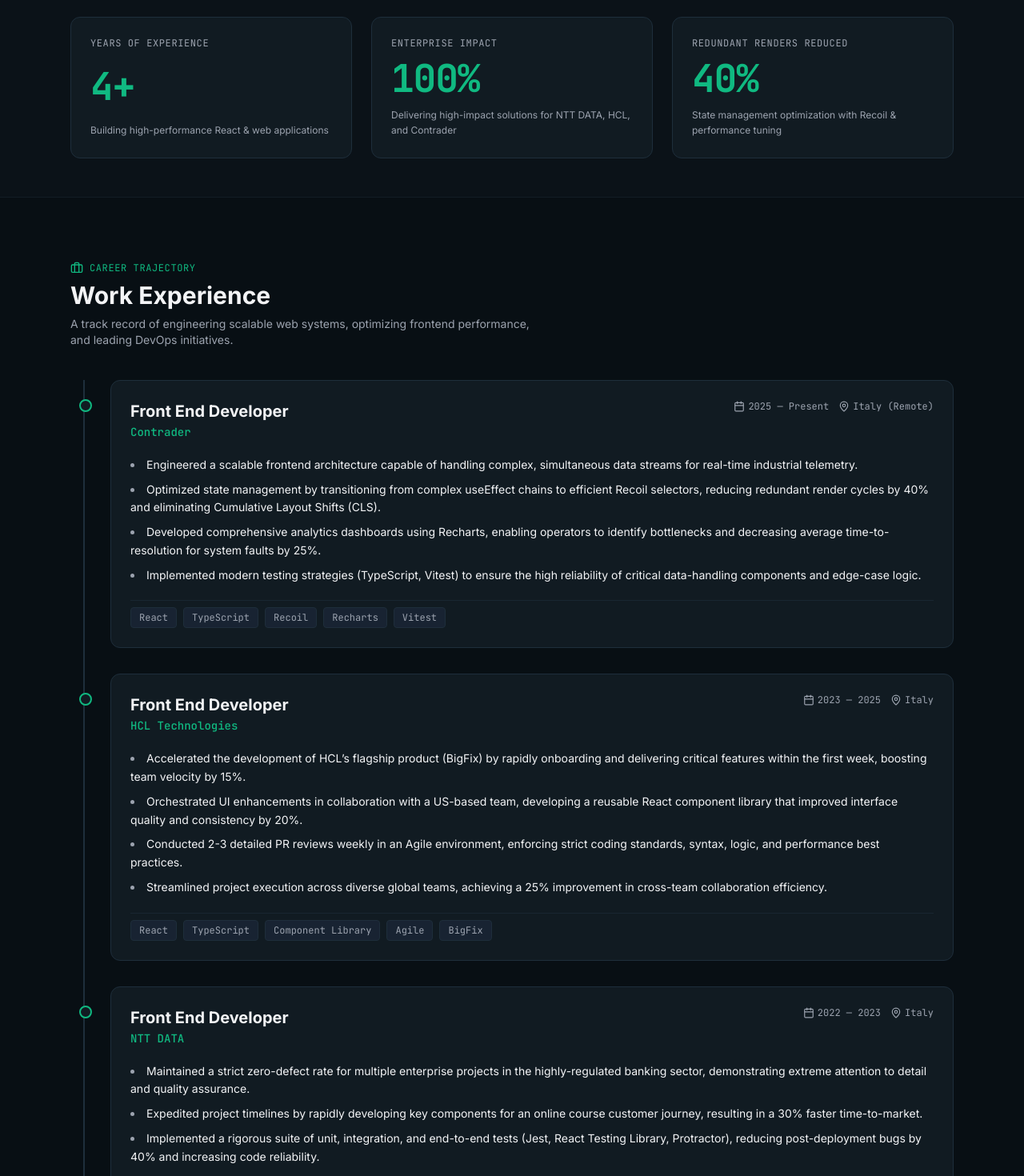
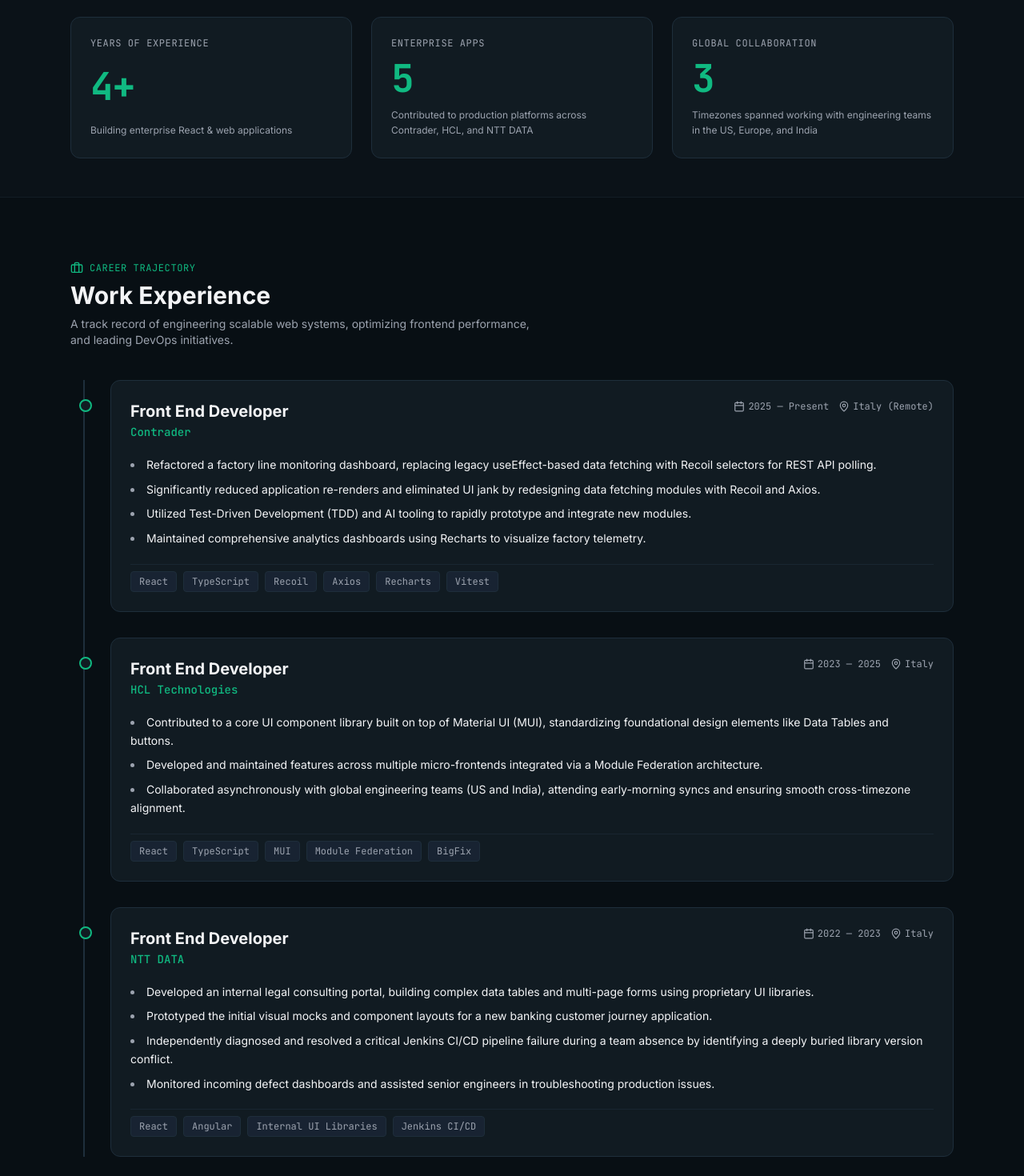
Before and after one commit to davixx95/nextjs-portfolio, a Next.js app: page / in a window 1280 px wide. Shown: the part 740-2210 px from the top of the page at 80% size. Built offline with nearby package versions, Linux system fonts and the light colour scheme.

Commit message:
Update experience, metrics and project data

```diff
--- a/src/components/layout/Header.tsx
+++ b/src/components/layout/Header.tsx
@@ -64,7 +64,10 @@ export function Header() {
         className="hidden md:block absolute w-0 h-0 invisible pointer-events-none"
         aria-hidden="true"
       />
-      <header ref={headerRef} className="sticky top-0 z-40 w-full bg-background/80 backdrop-blur-md border-b border-border transition-colors">
+      <header
+        ref={headerRef}
+        className="sticky top-0 z-40 w-full bg-background/80 backdrop-blur-md border-b border-border transition-colors"
+      >
         <div className="max-w-6xl mx-auto px-4 sm:px-6 h-16 flex items-center justify-between relative z-50">
           {/* Logo / Brand */}
           <a
@@ -107,6 +110,7 @@ export function Header() {
                 title="Download CV"
               >
                 <Download className="w-4 h-4" />
+                CV
               </Button>
             </a>
             <Button
--- a/src/data/experience.json
+++ b/src/data/experience.json
@@ -8,15 +8,16 @@
     "isCurrent": true,
     "type": "Full-Time",
     "highlights": [
-      "Engineered a scalable frontend architecture capable of handling complex, simultaneous data streams for real-time industrial telemetry.",
-      "Optimized state management by transitioning from complex useEffect chains to efficient Recoil selectors, reducing redundant render cycles by 40% and eliminating Cumulative Layout Shifts (CLS).",
-      "Developed comprehensive analytics dashboards using Recharts, enabling operators to identify bottlenecks and decreasing average time-to-resolution for system faults by 25%.",
-      "Implemented modern testing strategies (TypeScript, Vitest) to ensure the high reliability of critical data-handling components and edge-case logic."
+      "Refactored a factory line monitoring dashboard, replacing legacy useEffect-based data fetching with Recoil selectors for REST API polling.",
+      "Significantly reduced application re-renders and eliminated UI jank by redesigning data fetching modules with Recoil and Axios.",
+      "Utilized Test-Driven Development (TDD) and AI tooling to rapidly prototype and integrate new modules.",
+      "Maintained comprehensive analytics dashboards using Recharts to visualize factory telemetry."
     ],
     "techStack": [
       "React",
       "TypeScript",
       "Recoil",
+      "Axios",
       "Recharts",
       "Vitest"
     ]
@@ -30,12 +31,11 @@
     "isCurrent": false,
     "type": "Full-Time",
     "highlights": [
-      "Accelerated the development of HCL’s flagship product (BigFix) by rapidly onboarding and delivering critical features within the first week, boosting team velocity by 15%.",
-      "Orchestrated UI enhancements in collaboration with a US-based team, developing a reusable React component library that improved interface quality and consistency by 20%.",
-      "Conducted 2-3 detailed PR reviews weekly in an Agile environment, enforcing strict coding standards, syntax, logic, and performance best practices.",
-      "Streamlined project execution across diverse global teams, achieving a 25% improvement in cross-team collaboration efficiency."
+      "Contributed to a core UI component library built on top of Material UI (MUI), standardizing foundational design elements like Data Tables and buttons.",
+      "Developed and maintained features across multiple micro-frontends integrated via a Module Federation architecture.",
+      "Collaborated asynchronously with global engineering teams (US and India), attending early-morning syncs and ensuring smooth cross-timezone alignment."
     ],
-    "techStack": ["React", "TypeScript", "Component Library", "Agile", "BigFix"]
+    "techStack": ["React", "TypeScript", "MUI", "Module Federation", "BigFix"]
   },
   {
     "id": "NTTData",
@@ -46,16 +46,15 @@
     "isCurrent": false,
     "type": "Full-Time",
     "highlights": [
-      "Maintained a strict zero-defect rate for multiple enterprise projects in the highly-regulated banking sector, demonstrating extreme attention to detail and quality assurance.",
-      "Expedited project timelines by rapidly developing key components for an online course customer journey, resulting in a 30% faster time-to-market.",
-      "Implemented a rigorous suite of unit, integration, and end-to-end tests (Jest, React Testing Library, Protractor), reducing post-deployment bugs by 40% and increasing code reliability.",
-      "Collaborated on resolving a critical Jenkins CI/CD build pipeline issue, identifying the root cause under tight deadlines and ensuring a 100% successful recovery."
+      "Developed an internal legal consulting portal, building complex data tables and multi-page forms using proprietary UI libraries.",
+      "Prototyped the initial visual mocks and component layouts for a new banking customer journey application.",
+      "Independently diagnosed and resolved a critical Jenkins CI/CD pipeline failure during a team absence by identifying a deeply buried library version conflict.",
+      "Monitored incoming defect dashboards and assisted senior engineers in troubleshooting production issues."
     ],
     "techStack": [
       "React",
-      "Jest",
-      "React Testing Library",
-      "Protractor",
+      "Angular",
+      "Internal UI Libraries",
       "Jenkins CI/CD"
     ]
   }
--- a/src/data/metrics.json
+++ b/src/data/metrics.json
@@ -3,18 +3,18 @@
     "id": "metric-1",
     "label": "YEARS OF EXPERIENCE",
     "value": "4+",
-    "description": "Building high-performance React & web applications"
+    "description": "Building enterprise React & web applications"
   },
   {
     "id": "metric-2",
-    "label": "ENTERPRISE IMPACT",
-    "value": "100%",
-    "description": "Delivering high-impact solutions for NTT DATA, HCL, and Contrader"
+    "label": "ENTERPRISE APPS",
+    "value": "5",
+    "description": "Contributed to production platforms across Contrader, HCL, and NTT DATA"
   },
   {
     "id": "metric-3",
-    "label": "REDUNDANT RENDERS REDUCED",
-    "value": "40%",
-    "description": "State management optimization with Recoil & performance tuning"
+    "label": "GLOBAL COLLABORATION",
+    "value": "3",
+    "description": "Timezones spanned working with engineering teams in the US, Europe, and India"
   }
 ]
--- a/src/data/projects.json
+++ b/src/data/projects.json
@@ -1,42 +1,40 @@
 [
   {
     "id": "project-1",
-    "title": "Industrial Telemetry Platform",
-    "description": "Scalable real-time telemetry frontend handling complex simultaneous data streams with Recoil selectors, eliminating CLS and reducing redundant renders by 40%.",
+    "title": "Factory Line Monitoring Dashboard",
+    "description": "Refactored a legacy React application, replacing brittle useEffect hooks with Recoil selectors to efficiently poll and render factory telemetry data.",
     "status": "active",
     "tags": [
       "React",
       "TypeScript",
       "Recoil",
       "Recharts",
-      "Vitest"
+      "Axios"
     ],
     "githubUrl": "https://github.com/davidefedele/industrial-telemetry"
   },
   {
     "id": "project-2",
-    "title": "Enterprise UI Component Library",
-    "description": "Reusable React component library built for flagship enterprise products, improving interface consistency by 20% and accelerating development velocity.",
+    "title": "Micro-Frontend UI Architecture",
+    "description": "Contributed to an enterprise component library (MUI) and multiple micro-frontends using Module Federation for HCL's product ecosystem.",
     "status": "active",
     "tags": [
       "React",
       "TypeScript",
-      "Tailwind CSS",
-      "Jest",
-      "RTL"
+      "MUI",
+      "Module Federation"
     ],
     "githubUrl": "https://github.com/davidefedele/enterprise-ui-library"
   },
   {
     "id": "project-3",
-    "title": "Customer Journey Application - Banking",
-    "description": "High-reliability zero-defect web application built with strict unit, integration, and E2E test suites (Jest, Protractor), accelerating time-to-market by 30%.",
+    "title": "Banking Customer Journey & Internal Portals",
+    "description": "Prototyped a banking customer journey and built internal legal consulting tools involving complex forms and data tables.",
     "status": "active",
     "tags": [
+      "React",
       "Angular",
-      "RxJS",
-      "Jest",
-      "Protractor"
+      "Jenkins"
     ],
     "githubUrl": "https://github.com/davidefedele/banking-customer-journey"
   },
```
